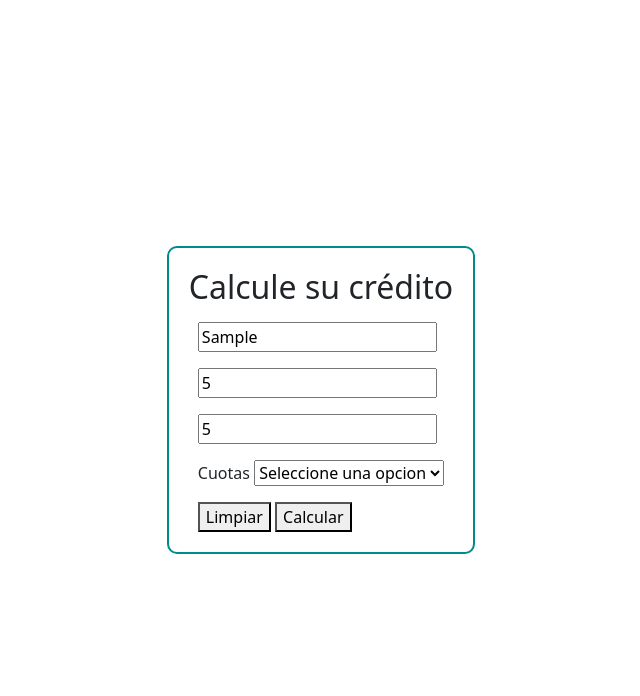
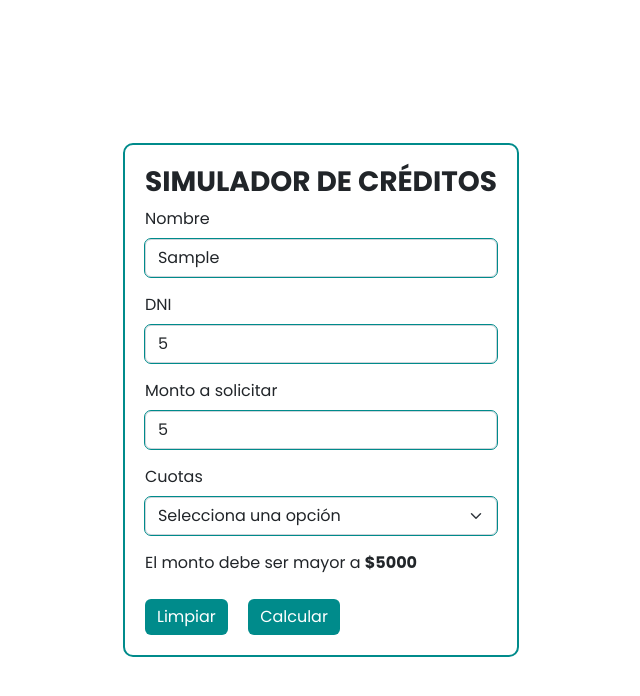
Before and after one commit to lautarolombardi/coder-js, a plain HTML site: page index.html in a window 1280 px wide. Both pictures are taken after typing "Sample", "5", "5" into the empty fields and a click on the button "Calcular". Shown: the whole page, without its empty margins (319-959 px from the left). Drawn offline with nearby package versions, Linux system fonts and the light colour scheme.

Commit message:
segunda-entrega-final

```diff
--- a/css/main.css
+++ b/css/main.css
@@ -1,5 +1,14 @@
+@import url('https://fonts.googleapis.com/css2?family=Poppins:wght@300;400;700&display=swap');
+
+
 body{
     height: 100vh;
+
+    font-family: Poppins;
+}
+
+input, select{
+    outline: darkcyan 1px solid;
 }
 
 .main{
@@ -8,3 +17,14 @@ body{
     border: 2px solid darkcyan;
     border-radius: 10px;
 }
+
+.btn{
+    background-color: darkcyan;
+    border: none;
+
+    color: white;
+}
+
+.btn:hover{
+    background-color: cadetblue;
+}
--- a/index.html
+++ b/index.html
@@ -8,34 +8,38 @@
     <link href="https://cdn.jsdelivr.net/npm/bootstrap@5.2.1/dist/css/bootstrap.min.css" rel="stylesheet" integrity="sha384-iYQeCzEYFbKjA/T2uDLTpkwGzCiq6soy8tYaI1GyVh/UjpbCx/TYkiZhlZB6+fzT" crossorigin="anonymous">
     <link rel="stylesheet" href="css/main.css">
 </head>
-<body class="d-flex flex-column align-items-center justify-content-center">
-    <header>
-        <nav>
-        </nav>
-    </header>
-    <main class="main d-flex flex-column align-items-center justify-content-center">
-        <h2>Calcule su crédito</h2>
+<body class="body d-flex flex-column align-items-center justify-content-center">
+    <main class="main">
+        <h3 class="fw-bold text-uppercase">Simulador de créditos</h3>
         <form id="form">
-            <input type="text" placeholder="Nombre" class="my-2" id="name"><br>
-            <input type="number" placeholder="DNI" class="my-2" id="dni"><br>
-            <input type="number" placeholder="Monto a solicitar" class="my-2" id="monto"><br>
-            <label for="" class="my-2">Cuotas</label>
-            <select id="cuotas" class="my-2">
-                <option value="0">Seleccione una opcion</option>
-                <option value="12">12 cuotas</option>
-                <option value="24">24 cuotas</option>
-                <option value="36">36 cuotas</option>
-                <option value="48">48 cuotas</option>
-                <option value="60">60 cuotas</option>
-            </select><br>
-            <div id="simulador"></div>
-            <div class="btns mt-2">
-                <button id="reset" type="reset">Limpiar</button>
-                <button id="calc">Calcular</button>
+            <div class="mb-3">
+                <label for="nombre" class="form-label">Nombre</label>
+                <input type="text" name="nombre" class="form-control" id="nombre" placeholder="Nombre">
             </div>
+            <div class="mb-3">
+                <label for="dni" class="form-label">DNI</label>
+                <input type="number" name="dni" class="form-control" id="dni" placeholder="DNI">
+            </div>
+            <div class="mb-3">
+                <label for="monto" class="form-label">Monto a solicitar</label>
+                <input type="number" name="monto" class="form-control" id="monto" placeholder="Monto mayor a $5000">
+            </div>
+            <div class="mb-3">
+                <label for="cuotas" class="form-label">Cuotas</label>
+                <select name="cuotas" id="cuotas" class="form-select" aria-label="Default select example">
+                    <option selected>Selecciona una opción</option>
+                    <option value="12">12 cuotas</option>
+                    <option value="24">24 cuotas</option>
+                    <option value="36">36 cuotas</option>
+                    <option value="48">48 cuotas</option>
+                    <option value="60">60 cuotas</option>
+                </select>
+            </div>
+            <div id="calc"></div>
+            <button type="reset" class="mt-2 me-3 btn btn-primary">Limpiar</button>
+            <button type="submit" class="mt-2 btn btn-primary">Calcular</button>
         </form>
     </main>
-    <script src="https://cdn.jsdelivr.net/npm/bootstrap@5.2.1/dist/js/bootstrap.bundle.min.js" integrity="sha384-u1OknCvxWvY5kfmNBILK2hRnQC3Pr17a+RTT6rIHI7NnikvbZlHgTPOOmMi466C8" crossorigin="anonymous"></script>
     <script src="main.js"></script>
 </body>
 </html>
--- a/main.js
+++ b/main.js
@@ -1,22 +1,20 @@
-let form = document.querySelector('#form');
-let simulador = document.querySelector('#simulador');
-let btnReset = document.querySelector('#reset');
-let btnCalc = document.querySelector('#calc');
+const form = document.querySelector('#form');
 
-let calcAgain = false;
+let usuario = {};
 
-function validarForm(e){
-    e.preventDefault();
-}
-form.addEventListener('submit', validarForm);
+let nombre = "";
+let dni;
+let montoSolicitado;
+let cuotas;
 
-function calcularMontos(){
-    let montoSolicitado = parseInt(document.querySelector('#monto').value);
-    let cuotas = parseInt(document.querySelector('#cuotas').value);
+let calcAgain = true;
 
+const calcularMontos = ()=>{
     let interes;
     let total;
     let montoCuota;
+
+    const calc = document.querySelector('#calc');
 
     switch(cuotas){
         case 12: {
@@ -24,9 +22,6 @@ function calcularMontos(){
             total = montoSolicitado + interes;
             montoCuota = Math.round(total / cuotas);
 
-            simulador.innerText = `El monto total a pagar es $${total}\nEn ${cuotas} cuotas de $${montoCuota}`;
-
-            calcAgain = true;
             break;
         }
         case 24: {
@@ -34,9 +29,6 @@ function calcularMontos(){
             total = montoSolicitado + interes;
             montoCuota = Math.round(total / cuotas);
 
-            simulador.innerText = `El monto total a pagar es $${total}\nEn ${cuotas} cuotas de $${montoCuota}`;
-
-            calcAgain = true;;
             break;
         }
         case 36: {
@@ -44,9 +36,6 @@ function calcularMontos(){
             total = montoSolicitado + interes;
             montoCuota = Math.round(total / cuotas);
 
-            simulador.innerText = `El monto total a pagar es $${total}\nEn ${cuotas} cuotas de $${montoCuota}`;
-
-            calcAgain = true;
             break;
         }
         case 48: {
@@ -54,9 +43,6 @@ function calcularMontos(){
             total = montoSolicitado + interes;
             montoCuota = Math.round(total / cuotas);
 
-            simulador.innerText = `El monto total a pagar es $${total}\nEn ${cuotas} cuotas de $${montoCuota}`;
-
-            calcAgain = true;
             break;
         }
         case 60: {
@@ -64,173 +50,41 @@ function calcularMontos(){
             total = montoSolicitado + interes;
             montoCuota = Math.round(total / cuotas);
 
-            simulador.innerText = `El monto total a pagar es $${total}\nEn ${cuotas} cuotas de $${montoCuota}`;
-
-            calcAgain = true;
             break;
         }
     }
-}
+    usuario = {nombre, dni, montoSolicitado, cuotas, interes, total, montoCuota};
 
-btnReset.addEventListener('click', (e)=>{
-    simulador.innerText = '';
+    const enJSON = JSON.stringify(usuario);
+    localStorage.setItem('usuario', enJSON);
+
+    const usuarioRecuperado = JSON.parse(localStorage.getItem('usuario'));
+
+    calc.innerHTML += `<p>El monto total a pagar es <b>$${usuarioRecuperado.total}</b><br>En ${usuarioRecuperado.cuotas} cuotas de <b>$${usuarioRecuperado.montoCuota}</b>`;
     calcAgain = false;
-});
+};
 
-btnCalc.addEventListener('click', (e)=>{
-    if(calcAgain === false){
-        calcularMontos();
+form.addEventListener('submit', (e)=>{
+    e.preventDefault();
+
+    if(calcAgain){
+        const formulario = new FormData(form);
+
+        nombre = formulario.get('nombre');
+        dni = parseInt(formulario.get('dni'));
+        montoSolicitado = parseInt(formulario.get('monto'));
+        cuotas = parseInt(formulario.get('cuotas'));
+
+        if(montoSolicitado > 5000){
+            calcularMontos();
+        } else{
+            calc.innerHTML = `<p>El monto debe ser mayor a <b>$5000</b></p>`;
+        }
     }
 });
 
-
-
-
-
-
-
-
-
-
-
-
-
-
-
-
-
-
-
-
-
-
-
-
-
-
-
-
-
-
-
-
-
-
-
-
-
-
-
-
-
-
-
-
-
-
-
-
-
-
-
-
-
-
-
-
-
-
-/* const nombre = document.getElementById('name');
-const dni = document.getElementById('dni');
-
-function simularCredito(){
-    const usuario = [];
-    let credito = {};
-    let nombre = '';
-    let dni;
-
-    function calcularMontos(){
-        const montoSolicitado = document.getElementById('monto');
-        let opcionCuotas;
-        let cuotas;
-        let interes;
-        let total;
-        let montoCuota;
-
-        switch(opcionCuotas){
-            case 1:
-                cuotas = 12;
-                interes = (montoSolicitado * 15) / 100;
-                total = montoSolicitado + interes;
-                montoCuota = Math.round(total / cuotas);
-
-                credito = {montoSolicitado, cuotas, interes, total, montoCuota};
-                usuario.push(nombre, dni, credito);
-                usuarioGuardado = usuario;
-
-                calc.classList = 'my-3'
-                calc.innerText += `El monto total a pagar es $${total}\nEn ${cuotas} cuotas de $${montoCuota}`;
-
-                break;
-            case 2:
-                cuotas = 24;
-                interes = (montoSolicitado * 30) / 100;
-                total = montoSolicitado + interes;
-                montoCuota = Math.round(total / cuotas);
-
-                credito = {montoSolicitado, cuotas, interes, total, montoCuota};
-                usuario.push(nombre, dni, credito);
-                usuarioGuardado = usuario;
-
-                calc.classList = 'my-3'
-                calc.innerText += `El monto total a pagar es $${total}\nEn ${cuotas} cuotas de $${montoCuota}`;
-
-                break;
-            case 3:
-                cuotas = 36;
-                interes = (montoSolicitado * 45) / 100;
-                total = montoSolicitado + interes;
-                montoCuota = Math.round(total / cuotas);
-
-                credito = {montoSolicitado, cuotas, interes, total, montoCuota};
-                usuario.push(nombre, dni, credito);
-                usuarioGuardado = usuario;
-
-                calc.classList = 'my-3'
-                calc.innerText += `El monto total a pagar es $${total}\nEn ${cuotas} cuotas de $${montoCuota}`;
-
-                break;
-            case 4:
-                cuotas = 48;
-                interes = (montoSolicitado * 60) / 100;
-                total = montoSolicitado + interes;
-                montoCuota = Math.round(total / cuotas);
-
-                credito = {montoSolicitado, cuotas, interes, total, montoCuota};
-                usuario.push(nombre, dni, credito);
-                usuarioGuardado = usuario;
-
-                calc.classList = 'my-3'
-                calc.innerText += `El monto total a pagar es $${total}\nEn ${cuotas} cuotas de $${montoCuota}`;
-
-                break;
-            case 5:
-                cuotas = 60;
-                interes = (montoSolicitado * 75) / 100;
-                total = montoSolicitado + interes;
-                montoCuota = Math.round(total / cuotas);
-
-                credito = {montoSolicitado, cuotas, interes, total, montoCuota};
-                usuario.push(nombre, dni, credito);
-                usuarioGuardado = usuario;
-
-                calc.classList = 'my-3'
-                calc.innerText += `El monto total a pagar es $${total}\nEn ${cuotas} cuotas de $${montoCuota}`;
-
-                break;
-        }
-    }
-    calcularMontos();
-}
-
-simularCredito(); */
+form.addEventListener('reset', ()=>{
+    localStorage.clear();
+    calc.innerHTML = '';
+    calcAgain = true;
+});
```
